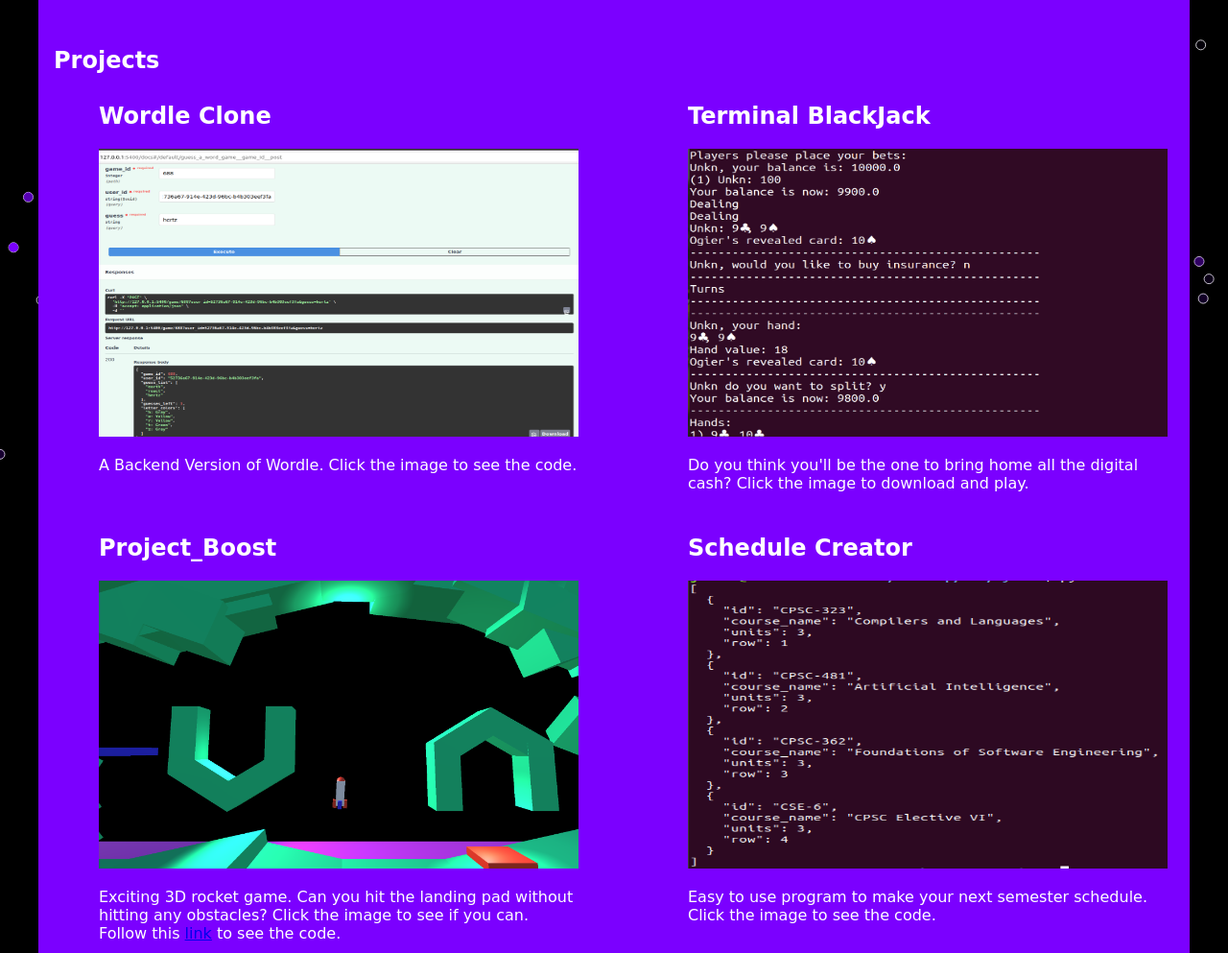
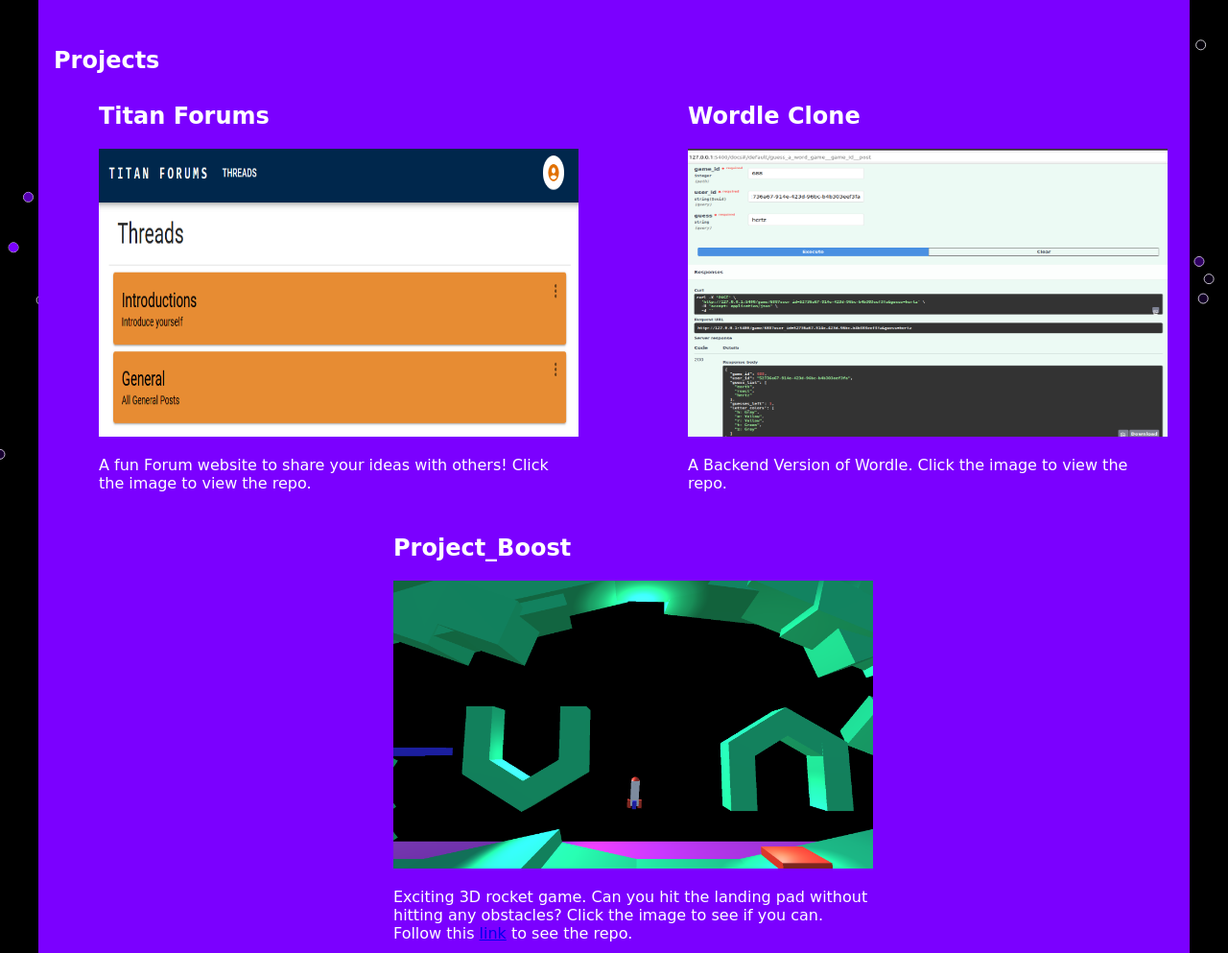
Before and after one commit to jenasr/Portfolio, a plain HTML site: page index.html in a window 1280 px wide. Shown: the part 310-1303 px from the top of the page at 96% size. Drawn offline with nearby package versions, Linux system fonts and the light colour scheme; a web font is replaced by a local one.

Commit message:
Added Titan Forums

```diff
--- a/index.html
+++ b/index.html
@@ -47,18 +47,18 @@
                 <h1>Projects</h1>
                 <ul>
                     <li>
+                        <h2>Titan Forums</h2>
+                        <a href="https://github.com/Frazzer951/CPSC-362-Group-Project">
+                            <img src="tf.png" alt="Titan Forums" style="width:500px;height:300px;">
+                        </a>
+                        <p>A fun Forum website to share your ideas with others! Click the image to view the repo.</p>
+                    </li>
+                    <li>
                         <h2>Wordle Clone</h2>
                         <a href="https://github.com/jenasr/BackEnd-Wordle">
                             <img src="Wordle_pic.png" alt="Wordle Output" style="width:500px;height:300px;">
                         </a>
-                        <p>A Backend Version of Wordle. Click the image to see the code.</p>
-                    </li>
-                    <li>
-                        <h2>Terminal BlackJack</h2>
-                        <a href="https://github.com/jenasr/BlackJack">
-                            <img src="blackjack.png" alt="BlackJack Output" style="width:500px;height:300px;">
-                        </a>
-                        <p>Do you think you'll be the one to bring home all the digital cash? Click the image to download and play.</p>
+                        <p>A Backend Version of Wordle. Click the image to view the repo.</p>
                     </li>
                     <li>
                         <h2>Project_Boost</h2>
@@ -66,14 +66,7 @@
                             <img src="project-bst.png" alt="Project Boost In-game" style="width:500px;height:300px;">
                         </a>
                         <p>Exciting 3D rocket game. Can you hit the landing pad without hitting any obstacles? Click the
-                            image to see if you can. Follow this <a href="https://github.com/jenasr/3_Project_Boost">link</a> to see the code.</p>
-                    </li>
-                    <li>
-                        <h2>Schedule Creator</h2>
-                        <a href="https://github.com/jenasr/Schedule-Creator">
-                            <img src="scheduler.PNG" alt="Schedule Creator Output" style="width:500px;height:300px;">
-                        </a>
-                        <p>Easy to use program to make your next semester schedule. Click the image to see the code.</p>
+                            image to see if you can. Follow this <a href="https://github.com/jenasr/3_Project_Boost">link</a> to see the repo.</p>
                     </li>
                 </ul>
         </section>
```
Also changed, not shown: tf.png (added).
